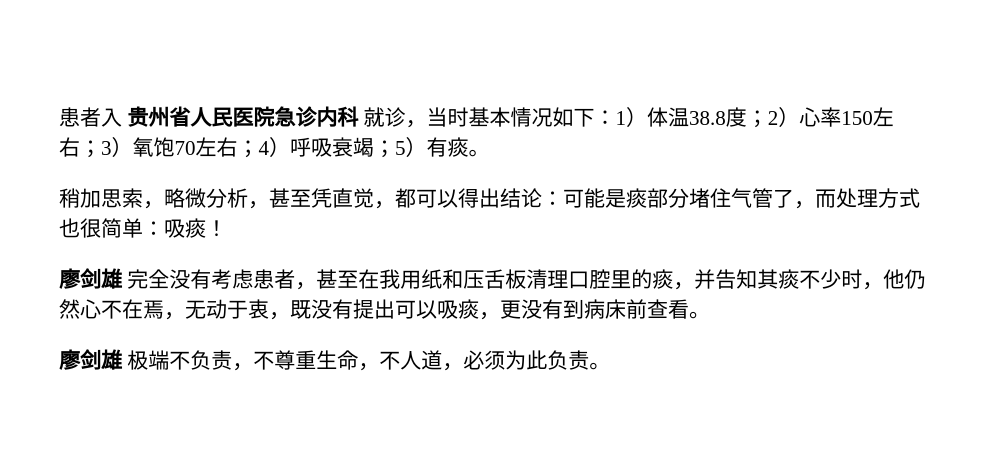
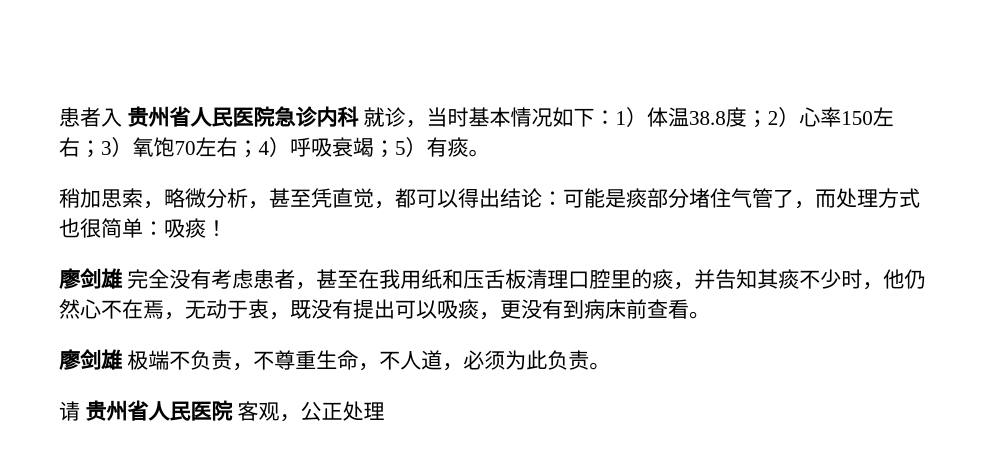
Before and after one commit to tsgzsyljx/tsgzsyljx, a plain HTML site: page index.html in a window 1280 px wide. Shown: the part 149-610 px from the top of the page, without its empty margins (144-1135 px from the left). Drawn offline with Linux system fonts and the light colour scheme.

Commit message:
Update index.html

```diff
--- a/index.html
+++ b/index.html
@@ -21,6 +21,8 @@
 <p><strong>廖剑雄</strong> 完全没有考虑患者，甚至在我用纸和压舌板清理口腔里的痰，并告知其痰不少时，他仍然心不在焉，无动于衷，既没有提出可以吸痰，更没有到病床前查看。</p>
 
 <p><strong>廖剑雄</strong> 极端不负责，不尊重生命，不人道，必须为此负责。</p>
+
+<p>请  <strong>贵州省人民医院</strong> 客观，公正处理 </p>
 
 </td></tr>
 </table>
```
